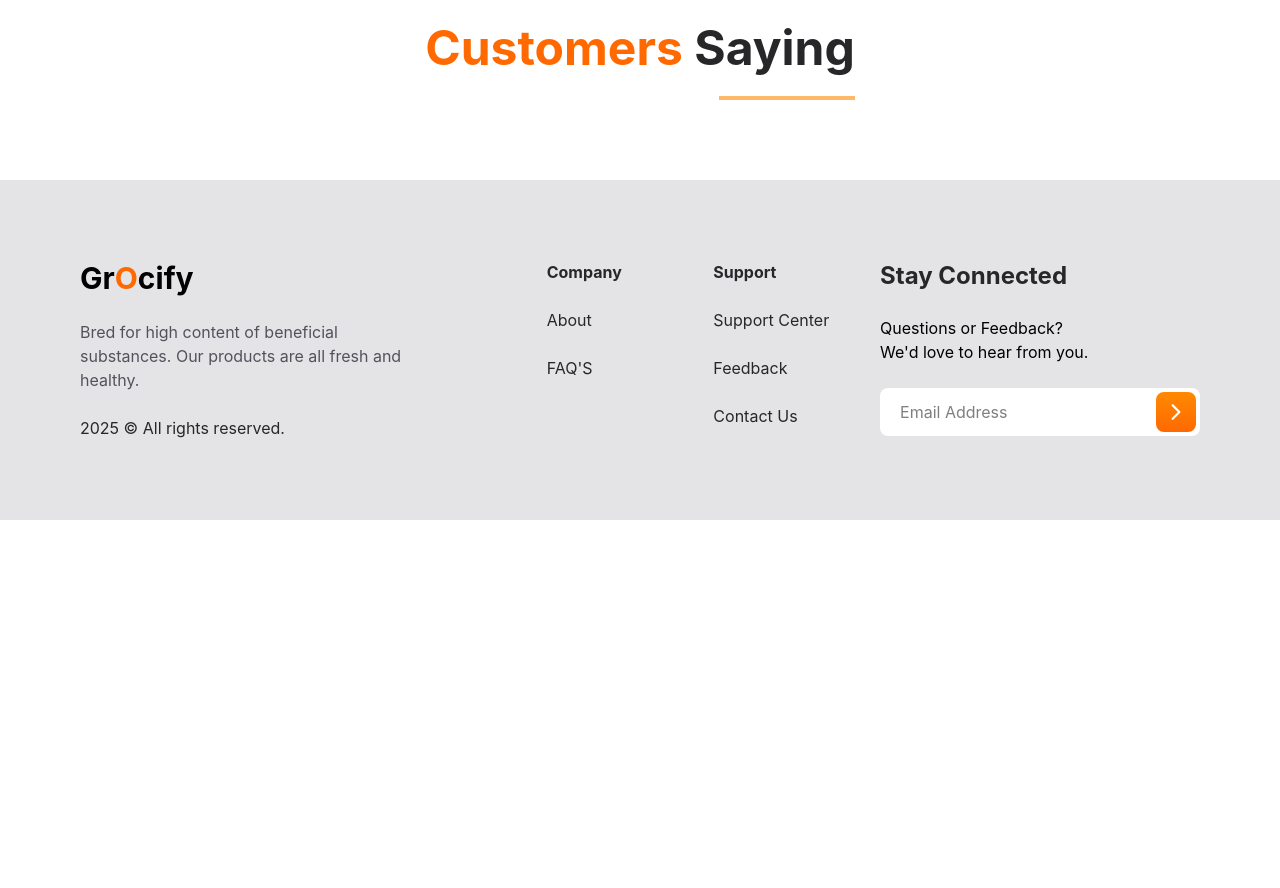
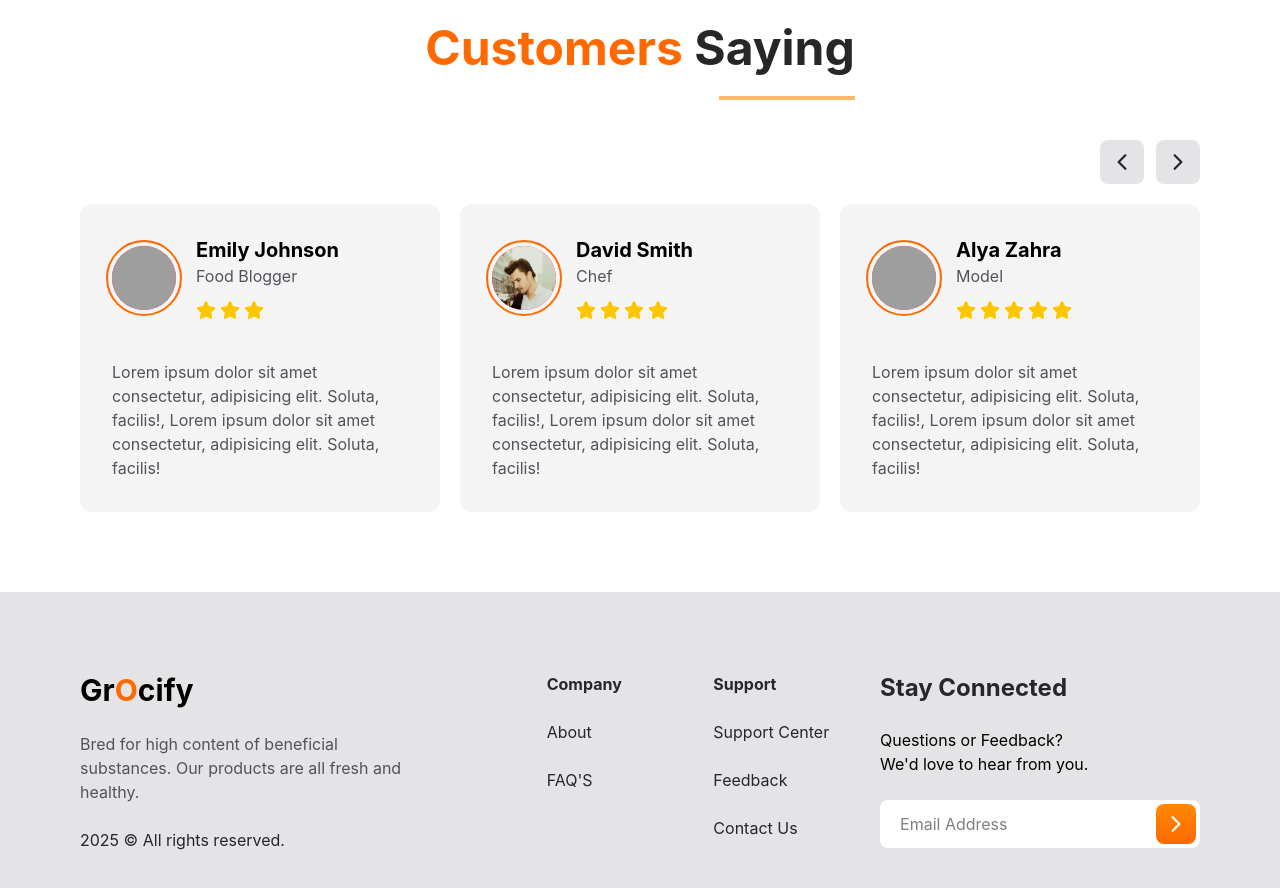
Before and after one commit to Abhishek-Agrawal-1/Grocify, a React (Vite) app: page / in a window 1280 px wide. Shown: the part 4940-5828 px from the top of the page. Before the commit the page ends 5460 px from the top, so only its background shows below. Built offline with nearby package versions, Linux system fonts and the light colour scheme; grey boxes are pictures that could not be loaded.

Commit message:
Added Testimonials Component

```diff
--- a/package.json
+++ b/package.json
@@ -14,6 +14,7 @@
     "react": "^19.2.4",
     "react-dom": "^19.2.4",
     "react-icons": "^5.6.0",
+    "swiper": "^12.1.3",
     "tailwindcss": "^4.2.2"
   },
   "devDependencies": {
--- a/src/components/Testimonials/Testimonials.jsx
+++ b/src/components/Testimonials/Testimonials.jsx
@@ -1,14 +1,119 @@
 import React from 'react'
+import { Navigation } from 'swiper/modules';
+import { Swiper, SwiperSlide } from 'swiper/react';
+import 'swiper/css';
+import 'swiper/css/navigation';
 import Heading from '../Heading/Heading'
+import { IoIosArrowBack } from "react-icons/io";
+import { IoIosArrowForward } from "react-icons/io";
+import customer1 from '../../assets/customer1.jpg'
+import customer2 from '../../assets/customer2.jpg'
+import customer3 from '../../assets/customer3.jpg'
+import customer4 from '../../assets/customer4.jpg'
+import customer5 from '../../assets/customer5.jpg'
+import { FaStar } from "react-icons/fa6";
+
 
 const Testimonials = () => {
     return (
         <section>
             <div className='mx-w-[1400px] px-20 mx-auto py-20'>
                 <Heading highlight='Customers' heading='Saying' />
+
+                <div className='py-5 mt-5 flex justify-end gap-x-3'>
+                    <button className='text-2xl custom-prev rounded-lg w-11 h-11 flex justify-center items-center text-zinc-800 bg-zinc-200 hover:bg-gradient-to-b hover:from-orange-400 hover:to-orange-500 hover:text-white cursor-pointer'>
+                        <IoIosArrowBack />
+                    </button>
+
+                    <button className='text-2xl custom-next rounded-lg w-11 h-11 flex justify-center items-center text-zinc-800 bg-zinc-200 hover:bg-gradient-to-b hover:from-orange-400 hover:to-orange-500 hover:text-white cursor-pointer'>
+                        <IoIosArrowForward />
+                    </button>
+                </div>
+
+                <Swiper
+                navigation={{
+                    nextEl : ".custom-next",
+                    prevEl : ".custom-prev"
+                }}
+                loop = {true}
+                breakpoints={{
+                    640: {slidesPerView: 1, spaceBetween: 20},
+                    768: {slidesPerView: 2, spaceBetween: 20},
+                    1024: {slidesPerView: 3, spaceBetween: 20},
+                }}
+                modules={[Navigation]} className="mySwiper">
+                    {
+                        review.map((item) => {
+                            return (
+                                <SwiperSlide className='bg-zinc-100 rounded-xl p-8'>
+                                    <div className='flex gap-5 items-center'>
+                                        <div className='w-16 h-16 rounded-full bg-red-500 outline-2 outline-orange-500 outline-offset-4 overflow-hidden'>
+                                            <img src={item.image} className='w-full h-full'/>
+                                        </div>
+                                        <div>
+                                            <h5 className='text-xl font-bold'>{item.name}</h5>
+                                            <p className='text-zinc-600'>{item.profession}</p>
+                                            <span className='flex text-yellow-400 mt-3 text-xl gap-1'>
+                                                {Array.from({length: item.rating} , () => (
+                                                <FaStar />
+                                            ))}</span>
+                                        </div>
+                                    </div>
+
+                                    <div className='mt-10 min-h-[15vh]'>
+                                        <p className='text-zinc-600'>{item.para}</p>
+                                    </div>
+                                </SwiperSlide>
+                            )
+                        })
+                    }
+                </Swiper>
+
+
             </div>
         </section>
     )
 }
 
 export default Testimonials
+
+const review = [
+
+    {
+        id: 1,
+        name: 'Emily Johnson',
+        profession: 'Food Blogger',
+        rating: 3,
+        image: customer1,
+        para: 'Lorem ipsum dolor sit amet consectetur, adipisicing elit. Soluta, facilis!, Lorem ipsum dolor sit amet consectetur, adipisicing elit. Soluta, facilis!',
+    }, {
+        id: 2,
+        name: 'David Smith',
+        profession: 'Chef',
+        rating: 4,
+        image: customer2,
+        para: 'Lorem ipsum dolor sit amet consectetur, adipisicing elit. Soluta, facilis!, Lorem ipsum dolor sit amet consectetur, adipisicing elit. Soluta, facilis!',
+    }, {
+        id: 3,
+        name: 'Alya Zahra',
+        profession: 'Model',
+        rating: 5,
+        image: customer3,
+        para: 'Lorem ipsum dolor sit amet consectetur, adipisicing elit. Soluta, facilis!, Lorem ipsum dolor sit amet consectetur, adipisicing elit. Soluta, facilis!',
+    }, {
+        id: 4,
+        name: 'Carlos Mendes',
+        profession: 'Fitness Coach',
+        rating: 4,
+        image: customer4,
+        para: 'Lorem ipsum dolor sit amet consectetur, adipisicing elit. Soluta, facilis!, Lorem ipsum dolor sit amet consectetur, adipisicing elit. Soluta, facilis!',
+    }, {
+        id: 5,
+        name: 'Natcha Phongchai',
+        profession: 'Nutritionist',
+        rating: 5,
+        image: customer5,
+        para: 'Lorem ipsum dolor sit amet consectetur, adipisicing elit. Soluta, facilis!, Lorem ipsum dolor sit amet consectetur, adipisicing elit. Soluta, facilis!',
+    },
+
+]
```
Also changed, not shown: 1 other file (tests, documents, lock files or other folders).
